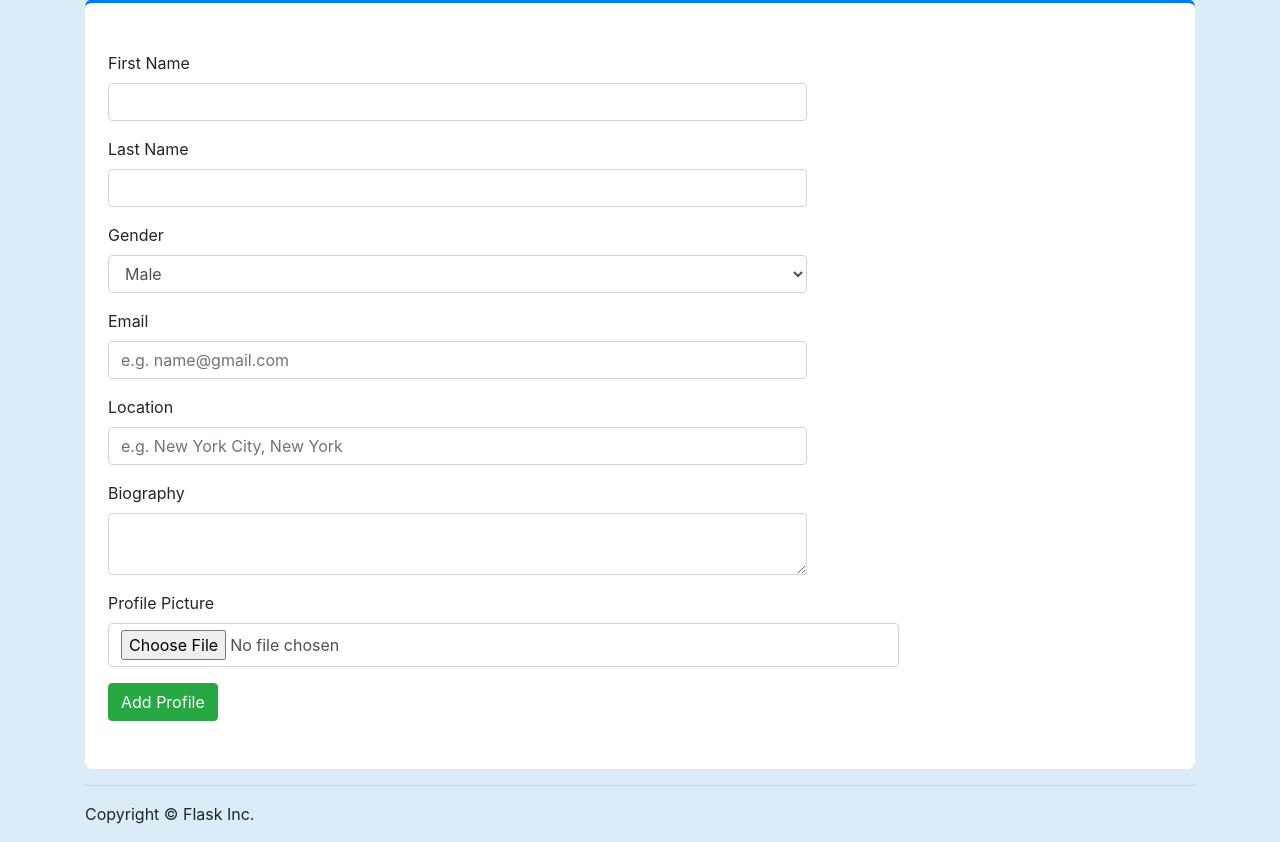
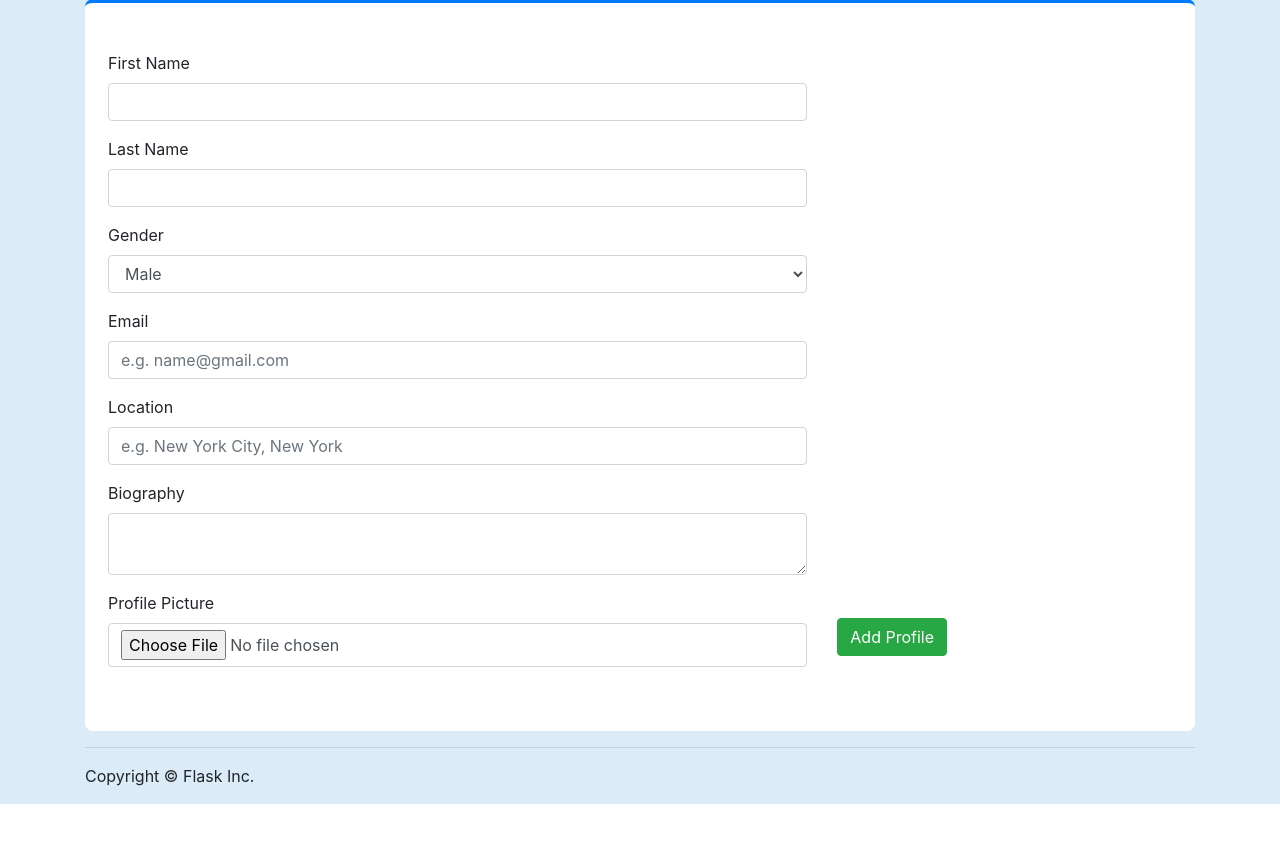
Before and after one commit to RogerIO-git/info3180-project1, a Flask app: page /profile in a window 1280 px wide. Shown: the part 137-979 px from the top of the page. After the commit the page ends 941 px from the top, so only its background shows below. Run offline with Flask 2, Linux system fonts and the light colour scheme; some libraries are stand-ins or nearby versions.

Commit message:
heroku working final

```diff
--- a/app/static/css/app.css
+++ b/app/static/css/app.css
@@ -5,7 +5,7 @@ body {
 }
 
 i {
-    margin-right: 0.3rem;
+    margin-right: 0.2rem;
 }
 
 .card-form {
--- a/app/templates/add_profile.html
+++ b/app/templates/add_profile.html
@@ -37,13 +37,13 @@
                 {{ form.bio(class='form-control') }}
                 {% for message in form.bio.errors %} <small>{{ message }}</small>{% endfor %}
             </div>
-            <div class="col-sm-9 form-group">
+            <div class="col-sm-8 form-group">
                 {{ form.photo.label('Profile Picture') }}
                 {{ form.photo(class='form-control') }}
                 {% for message in form.photo.errors %} <small>{{ message }}</small>{% endfor %}
             </div>
             <div class="col-sm-4">
-                <button type="submit" name="submit" class="btn view-p-btn btn-success">Add Profile</button>
+                <button type="submit" name="submit" class="btn btn-success">Add Profile</button>
             </div>
 
         </form>
--- a/app/views.py
+++ b/app/views.py
@@ -47,7 +47,6 @@ def add_profile():
         file.save(os.path.join(path, filename))
 
         try:
-
             profile = UserProfile(fname, lname, gender, email, location, bio, filename)
             db.session.add(profile)
             db.session.commit()
```
